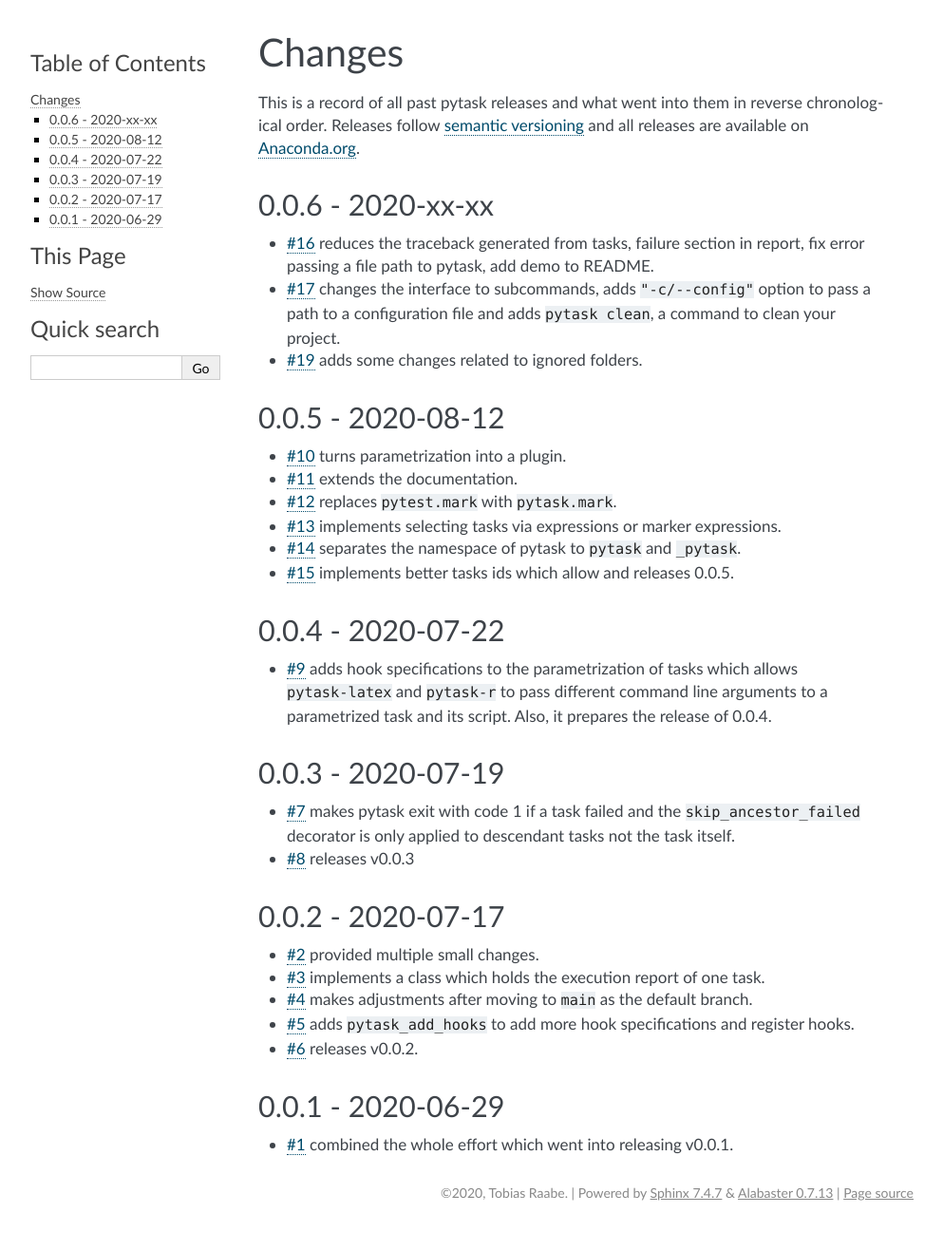
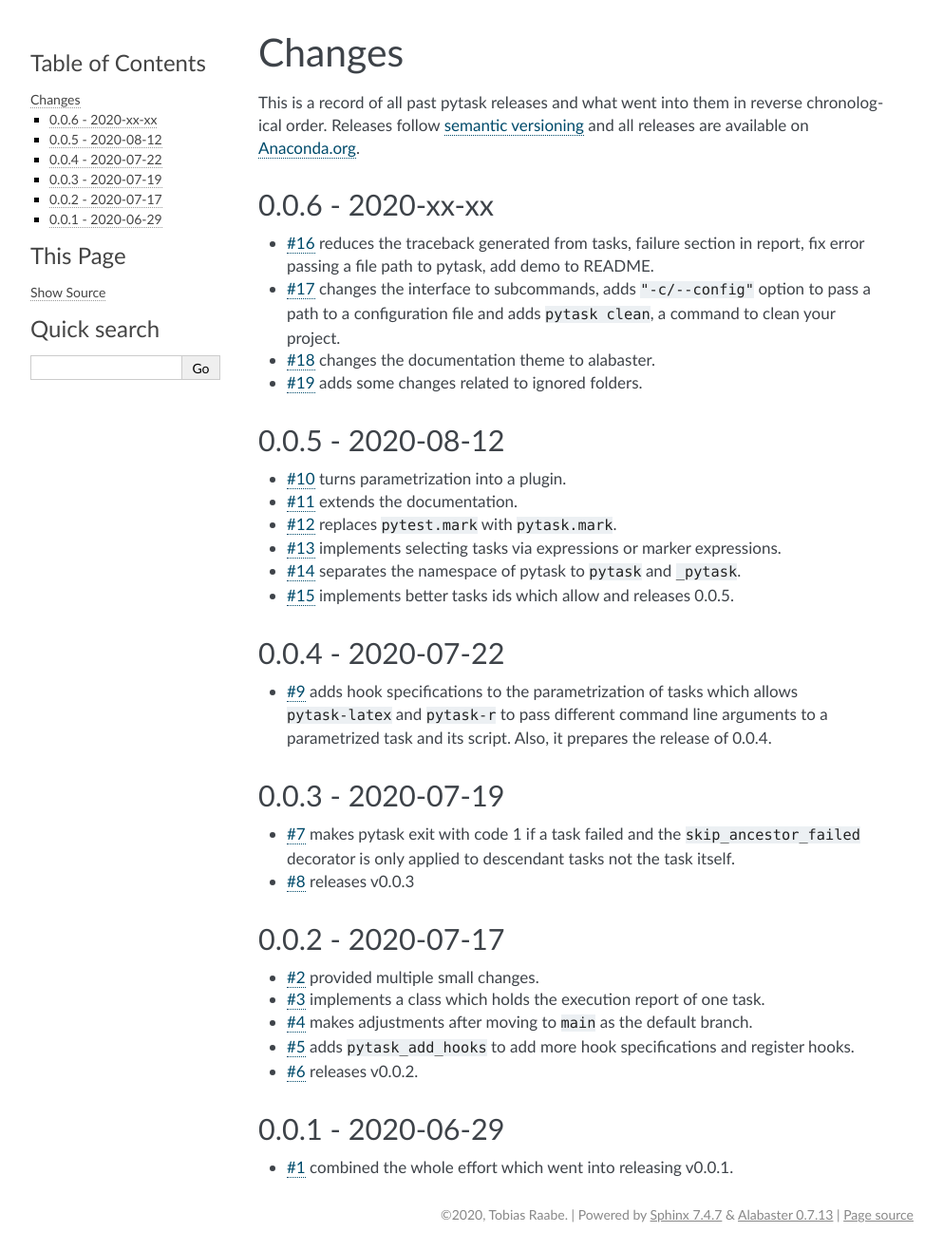
Before and after one commit to pytask-dev/pytask, a Sphinx documentation site: the page built from docs/changes.rst, in a window 1280 px wide. Shown: the whole page at 95% size, without its empty margins (148-1141 px from the left). Built offline with Sphinx 7.4.7, drawn with Linux system fonts in a browser that asks for light colours; pages that are not in the unit, such as notebooks, are missing from menus; before the commit the page ends 1294 px from its top, so only the background shows below that.

Commit message:
add change.

```diff
--- a/docs/changes.rst
+++ b/docs/changes.rst
@@ -14,6 +14,7 @@ all releases are available on `Anaconda.org <https://anaconda.org/pytask/pytask>
 - :gh:`17` changes the interface to subcommands, adds ``"-c/--config"`` option to pass a
   path to a configuration file and adds ``pytask clean``, a command to clean your
   project.
+- :gh:`18` changes the documentation theme to alabaster.
 - :gh:`19` adds some changes related to ignored folders.
 
 
```
